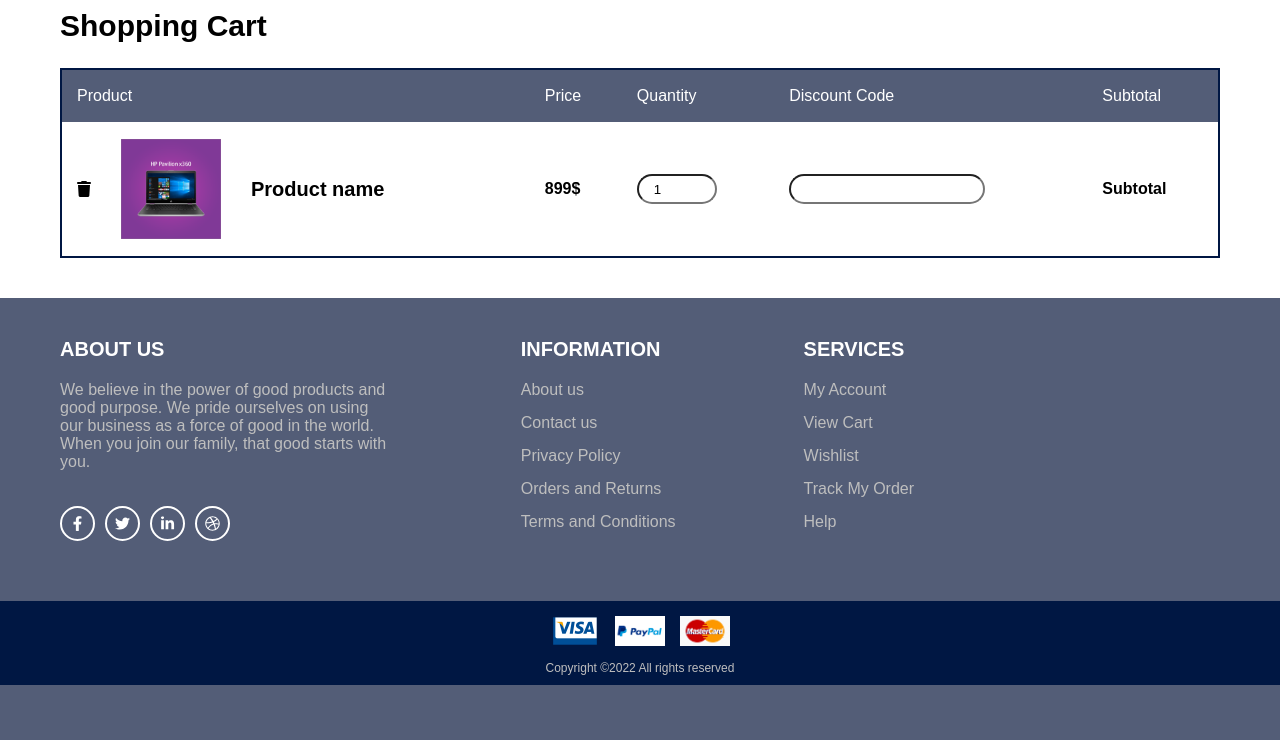
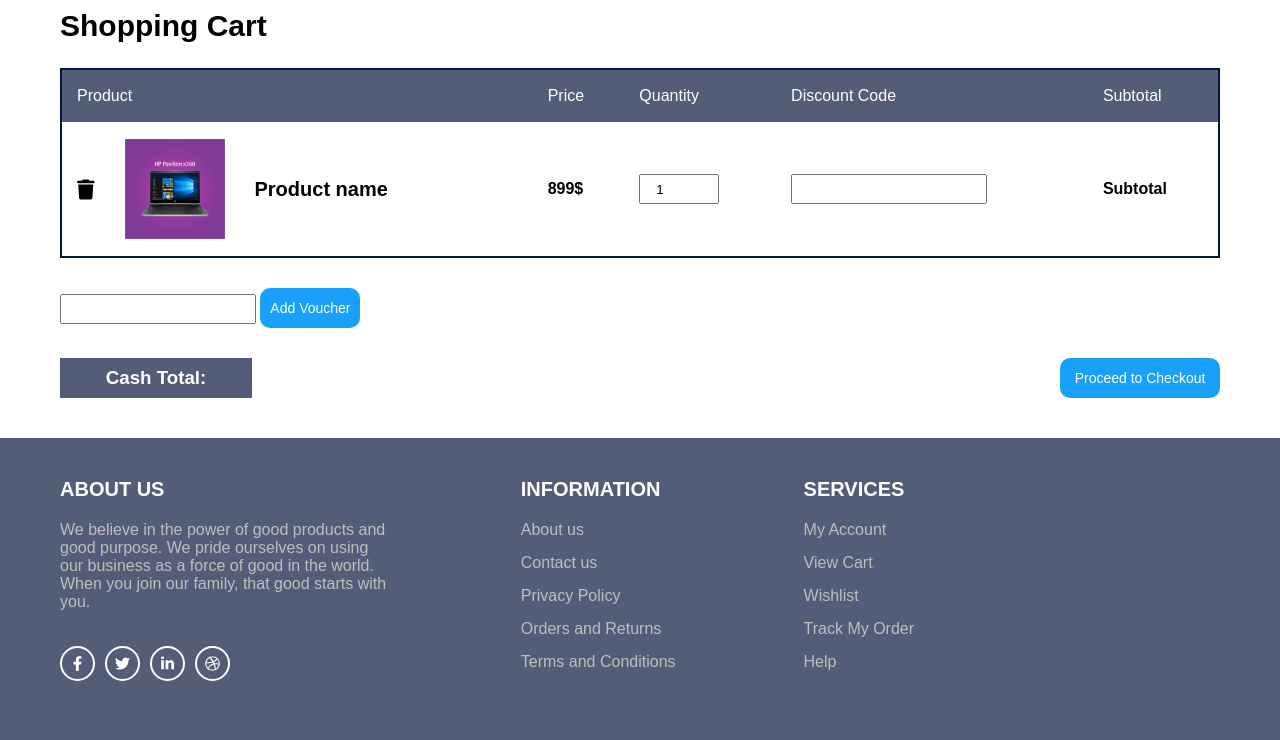
Before and after one commit to Jawad-Wehbi/e_commerce, a PHP site: page / in a window 1280 px wide. Shown: the part 196-936 px from the top of the page. Before the commit the page ends 881 px from the top, so only its background shows below. Run offline with PHP 8.4, Linux system fonts and the light colour scheme.

Commit message:
ECW-23 added voucher input and cart checkout

```diff
--- a/css/styles.css
+++ b/css/styles.css
@@ -802,6 +802,11 @@ ul {
 	gap: 30px;
 }
 
+.fa:hover {
+	color: red;
+	transition: 300ms;
+}
+
 .cart-table td img {
 	width: 100px;
 	height: 100px;
@@ -815,3 +820,23 @@ ul {
 #productQuantity {
 	width: 80px;
 }
+
+.add-voucher {
+	margin: 30px 0;
+}
+
+.cart-checkout {
+	width: 100%;
+	justify-content: space-between;
+}
+
+.cash-total {
+	width: 15vw;
+	background-color: #535d77;
+	justify-content: center;
+	align-items: center;
+}
+
+.checkout-button {
+	width: 160px !important;
+}
--- a/index.html
+++ b/index.html
@@ -628,17 +628,27 @@
             </tr>
             <tr>
                 <td class="table-product-name flex">
-                    <i class="fa-solid fa-trash"></i>
+                    <i class="fa-solid fa-trash fa-lg fa"></i>
                     <img src="./images/a3f039fb-6370-4f7e-9561-49ca878bbef7_rw_600.png" alt="Product image">
                     <h3>Product name</h3>
                 </td>
                 <td class="bold">899$</td>
-                <td><input type="number" name="quantity" id="productQuantity" value="1" class="input round"></td>
+                <td><input type="number" name="quantity" id="productQuantity" value="1" class="input"></td>
                 <td>
-                    <input type="text" id="productCode" class="input round"></td>
+                    <input type="text" id="productCode" class="input"></td>
                 <td class="bold">Subtotal</td>
             </tr>
         </table>
+        <div class="add-voucher">
+            <input type="text" class="input voucher-input">
+            <button type="button" class="voucher-button button">Add Voucher</button>
+        </div>
+        <div class="cart-checkout flex">
+            <div class="cash-total flex white-font">
+                <h3>Cash Total:</h3>
+            </div>
+            <button class="checkout-button button">Proceed to Checkout</button>
+        </div>
     </section>
     <!-- End Cart Section -->
 
```
